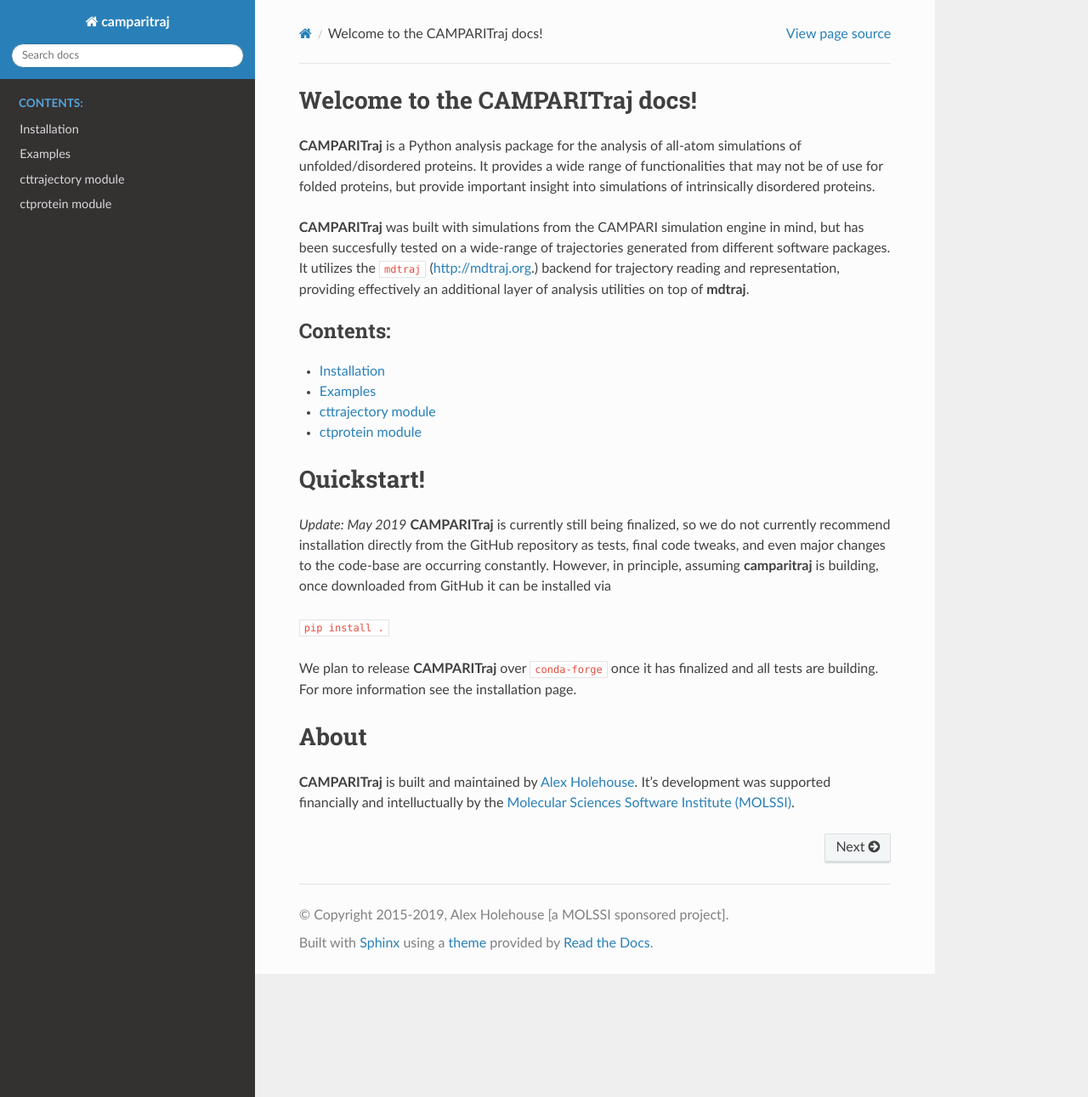
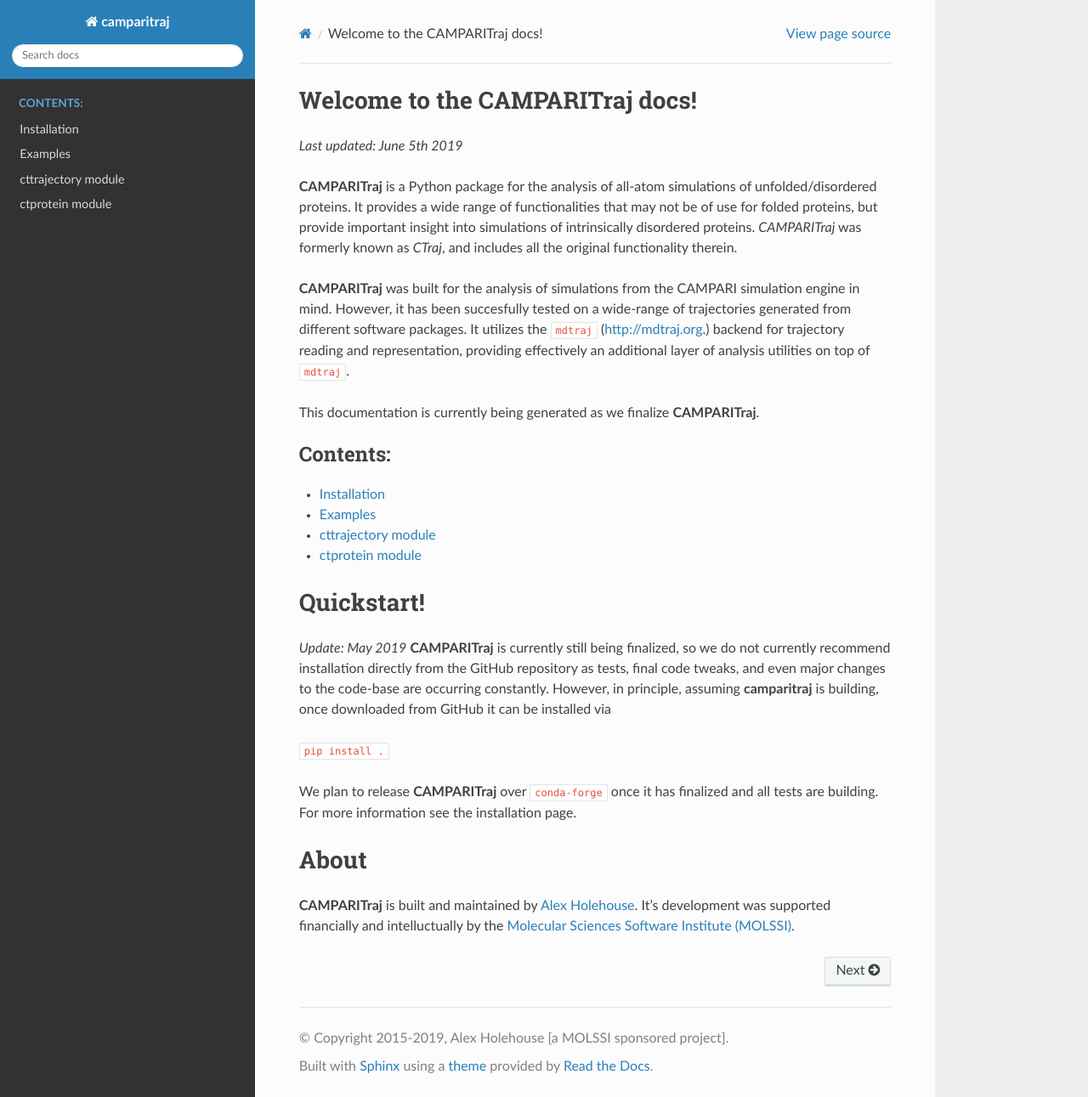
Before and after one commit to holehouse-lab/soursop, a Sphinx documentation site: the page built from docs/index.rst, in a window 1280 px wide and 1291 px high. Shown: the whole window at 85% size. Built offline with Sphinx 7.4.7 and the Read the Docs theme 2.0.0, drawn with Linux system fonts in a browser that asks for light colours.

Commit message:
Quick update to docs

```diff
--- a/docs/index.rst
+++ b/docs/index.rst
@@ -5,9 +5,13 @@
 
 Welcome to the CAMPARITraj docs!
 =========================================================
-**CAMPARITraj** is a Python analysis package for the analysis of all-atom simulations of unfolded/disordered proteins. It provides a wide range of functionalities that may not be of use for folded proteins, but provide important insight into simulations of intrinsically disordered proteins.
+*Last updated: June 5th 2019*
 
-**CAMPARITraj** was built with simulations from the CAMPARI simulation engine in mind, but has been succesfully tested on a wide-range of trajectories generated from different software packages. It utilizes the ``mdtraj`` (`http://mdtraj.org <http://mdtraj.org/>`_.) backend for trajectory reading and representation, providing effectively an additional layer of analysis utilities on top of **mdtraj**.
+**CAMPARITraj** is a Python package for the analysis of all-atom simulations of unfolded/disordered proteins. It provides a wide range of functionalities that may not be of use for folded proteins, but provide important insight into simulations of intrinsically disordered proteins. *CAMPARITraj* was formerly known as *CTraj*, and includes all the original functionality therein.
+
+**CAMPARITraj** was built for the analysis of simulations from the CAMPARI simulation engine in mind. However, it has been succesfully tested on a wide-range of trajectories generated from different software packages. It utilizes the ``mdtraj`` (`http://mdtraj.org <http://mdtraj.org/>`_.) backend for trajectory reading and representation, providing effectively an additional layer of analysis utilities on top of ``mdtraj``.
+
+This documentation is currently being generated as we finalize **CAMPARITraj**.
 
 
 .. toctree::
```
Also changed, not shown: 1 other file.
